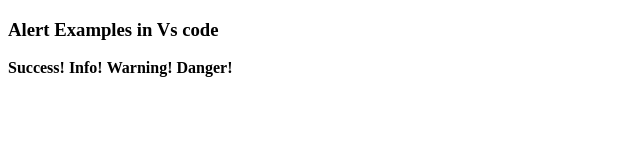
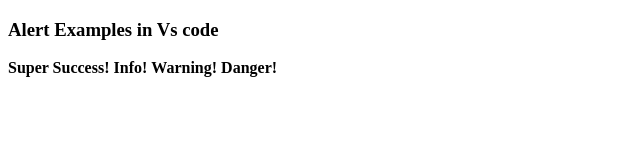
Before and after one commit to rhit-badenlt/js, a plain HTML site: page index.html in a window 1280 px wide. Shown: the whole page, without its empty margins (0-640 px from the left). Drawn offline with Linux system fonts and the light colour scheme.

Commit message:
super mode

```diff
--- a/index.html
+++ b/index.html
@@ -12,7 +12,7 @@
 
 <body>
 <h3>Alert Examples in Vs code</h3>
-<strong>Success!</strong>
+<strong>Super Success!</strong>
 <strong>Info!</strong>
 <strong>Warning!</strong>
 <strong>Danger!</strong>
```
